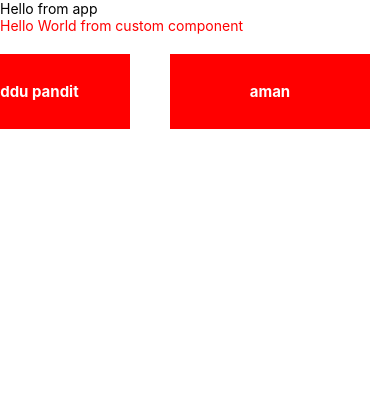
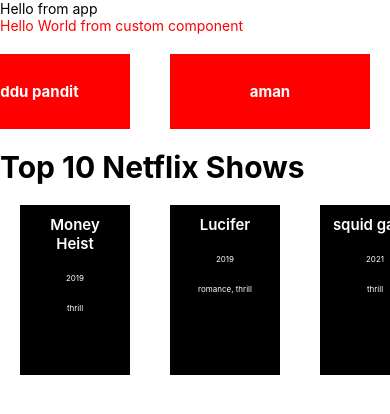
Before and after one commit to amanweb09/react-native-tutorial, a React Native app: screen / in a window 390 px wide. Shown: the top 414 px of the page. Built offline with nearby package versions, Linux system fonts and the light colour scheme.

Commit message:
netflix scroll

```diff
--- a/App.js
+++ b/App.js
@@ -2,6 +2,7 @@
 import CustomComponent from './src/screens/CustomComponents'
 import FlatListDemo from './src/screens/FlatList'
 import { View, Text } from 'react-native'
+import NetflixChallenge from './src/screens/NetflixChallenge'
 
 const App = () => {
   return (
@@ -10,6 +11,7 @@
       <Text>Hello from app</Text>
       <CustomComponent />
       <FlatListDemo />
+      <NetflixChallenge />
 
     </View>
   )
--- /dev/null
+++ b/src/screens/NetflixChallenge.jsx
@@ -0,0 +1,83 @@
+import React from 'react'
+import { View, Text, StyleSheet, FlatList } from 'react-native'
+
+const shows = [
+    {
+        title: "Money Heist",
+        year: "2019",
+        genre: "thrill"
+    },
+    {
+        title: "Lucifer",
+        year: "2019",
+        genre: "romance, thrill"
+    },
+    {
+        title: "squid game",
+        year: "2021",
+        genre: "thrill"
+    },
+    {
+        title: "Peaky Blinders",
+        year: "2018",
+        genre: "thrill, action"
+    },
+    {
+        title: "Dark",
+        year: "2019",
+        genre: "suspense"
+    },
+    {
+        title: "365 Days",
+        year: "2019",
+        genre: "thrill"
+    }
+]
+const NetflixChallenge = () => {
+    return (
+        <View>
+            <Text style={styles.heading}>Top 10 Netflix Shows</Text>
+
+            <FlatList
+                horizontal
+                data={shows}
+                showsHorizontalScrollIndicator={false}
+                renderItem={(show) => {
+                    return <View style={styles.boxStyle} key={show.item.title}>
+                        <Text style={styles.title}>{show.item.title}</Text>
+                        <Text style={styles.subText}>{show.item.year}</Text>
+                        <Text style={styles.subText}>{show.item.genre}</Text>
+
+                    </View>
+                }} />
+        </View>
+    )
+}
+
+const styles = StyleSheet.create({
+    heading: {
+        fontSize: 30,
+        fontWeight: "bold",
+    },
+    boxStyle: {
+        width: 110,
+        height: 170,
+        backgroundColor: "black",
+        margin: 20,
+        padding: 10
+    },
+    title: {
+        fontWeight: '600',
+        fontSize: 15,
+        color: 'white',
+        textAlign: 'center'
+    },
+    subText: {
+        fontSize: 8,
+        color: 'white',
+        textAlign: 'center',
+        marginTop: 20
+    }
+})
+
+export default NetflixChallenge
```
